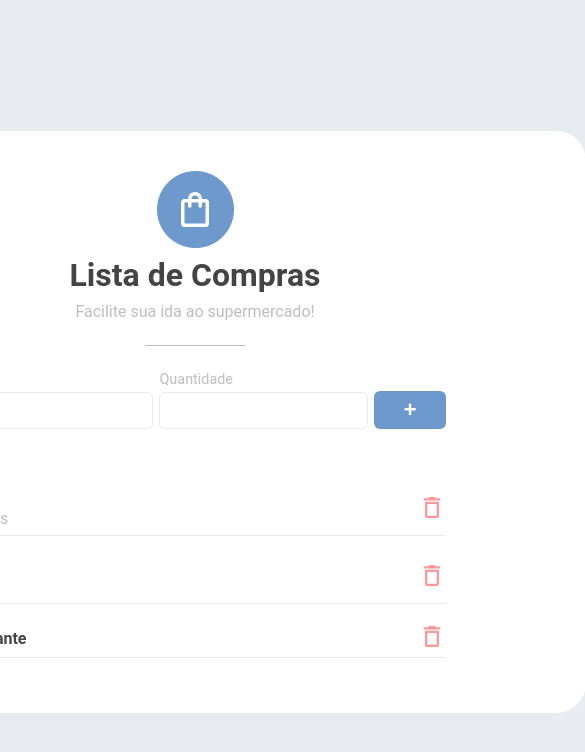
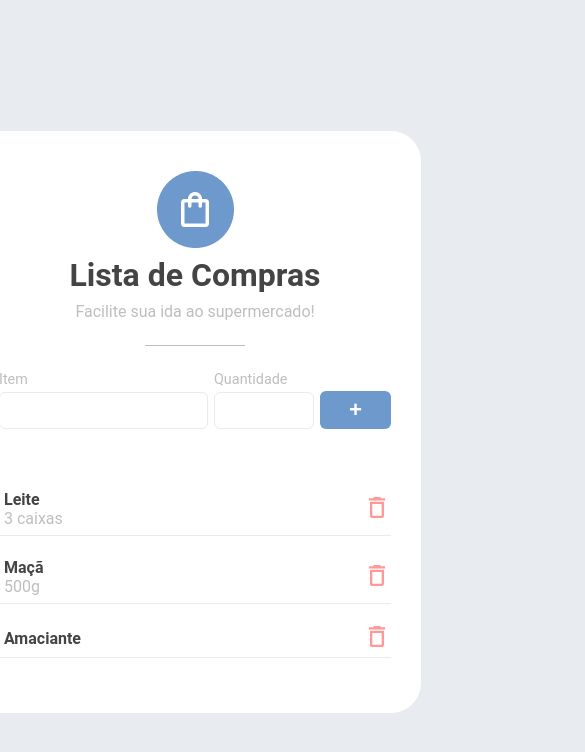
Before and after one commit to ruan-narici/ListaCompras, a React (Create React App) app: page / in a window 390 px wide. Shown: the top 752 px of the page, 585 px wide, since content can reach past the window. Built offline with nearby package versions, Linux system fonts and the light colour scheme.

Commit message:
style: ADD media query in home page

```diff
--- a/src/components/Form/Form.module.scss
+++ b/src/components/Form/Form.module.scss
@@ -4,4 +4,8 @@
   align-items: end;
   gap: 6px;
   margin: 25px 0 54px 0;
+
+  div:nth-child(2) input {
+    width: 100px;
+  }
 }
--- a/src/pages/Home/Home.module.scss
+++ b/src/pages/Home/Home.module.scss
@@ -5,3 +5,9 @@
   border-radius: 30px;
   background-color: $white;
 }
+
+@media (max-width: 750px) {
+  .box {
+    padding: 40px 30px;
+  }
+}
```
